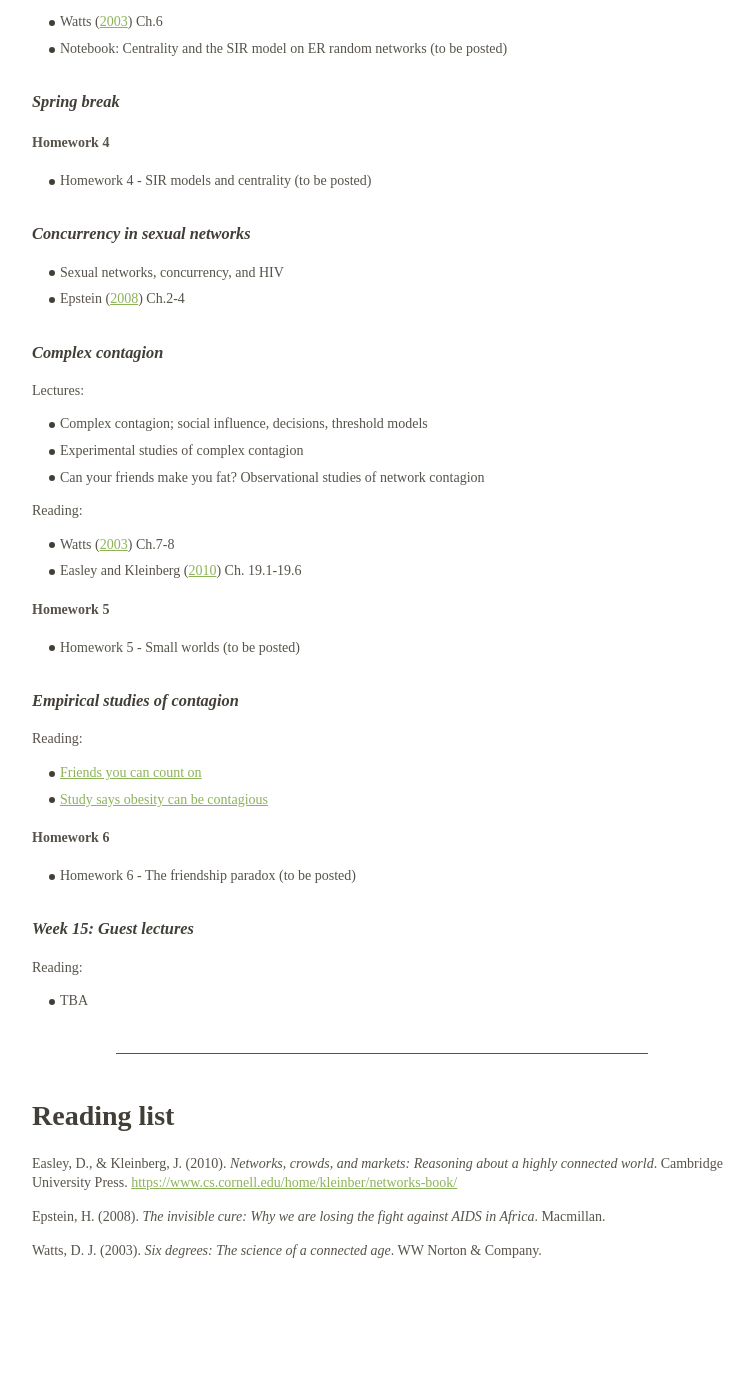
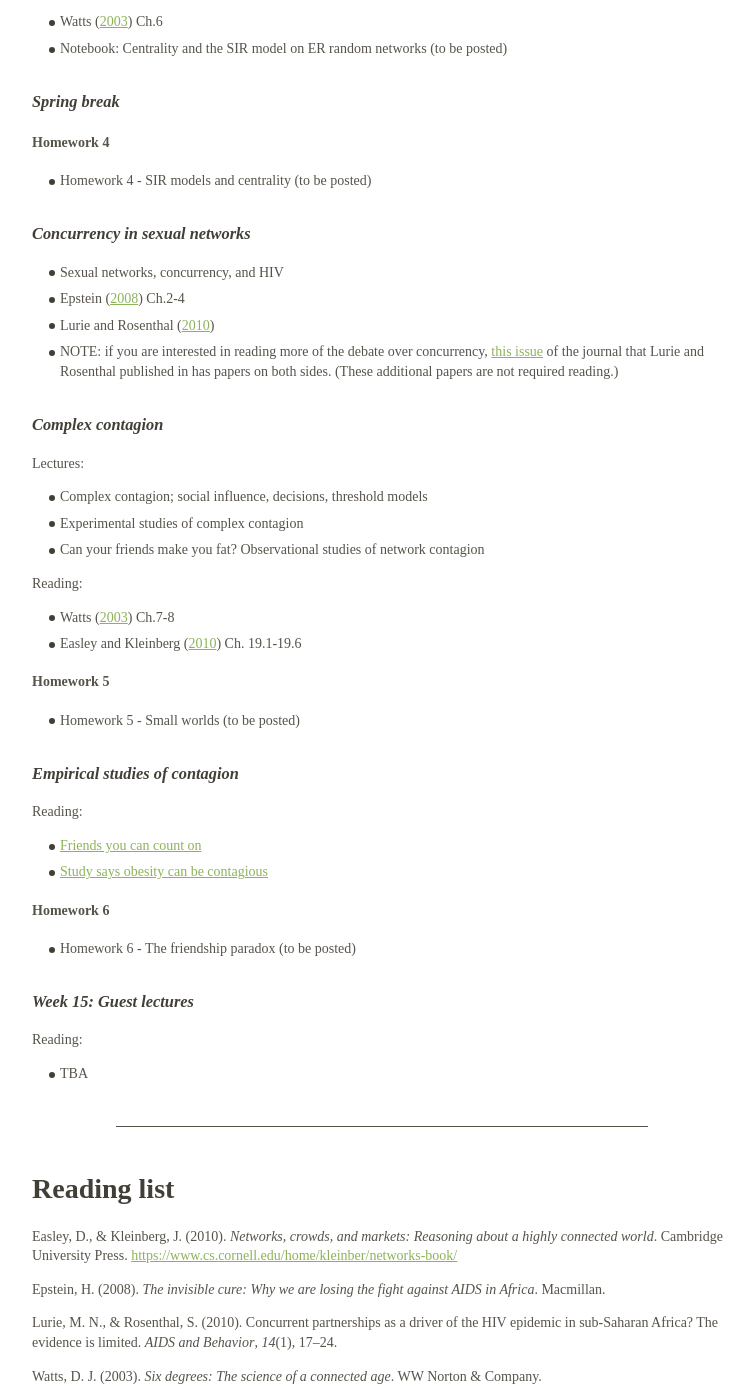
Before and after one commit to dfeehan/dfeehan.github.io, a Jekyll site: the page teaching/2019sp_demog180.html, which Jekyll copies as it is, in a window 1280 px wide and 1400 px high, scrolled down 7321 px. Shown: the whole window, without its empty margins (258-1012 px from the left). Built offline with Jekyll 4.4.1, drawn with Linux system fonts in a browser that asks for light colours; before the commit the page ends 8595 px from its top, so only the background shows below that.

Commit message:
added lurie + rosenthal reading

```diff
--- a/teaching/2019sp_demog180.html
+++ b/teaching/2019sp_demog180.html
@@ -873,6 +873,8 @@ Final exam: Wednesday, May 15th, 11:30am-2:30pm (location TBD)</p>
 <ul>
 <li>Sexual networks, concurrency, and HIV</li>
 <li><span class="citation" data-cites="epstein_invisible_2008">Epstein (<a href="#ref-epstein_invisible_2008">2008</a>)</span> Ch.2-4</li>
+<li><span class="citation" data-cites="lurie_concurrent_2010">Lurie and Rosenthal (<a href="#ref-lurie_concurrent_2010">2010</a>)</span></li>
+<li>NOTE: if you are interested in reading more of the debate over concurrency, <a href="https://link.springer.com/journal/10461/14/1/page/1">this issue</a> of the journal that Lurie and Rosenthal published in has papers on both sides. (These additional papers are not required reading.)</li>
 </ul>
 <h3 id="sec:complexcontagion">Complex contagion</h3>
 <p>Lectures:</p>
@@ -947,6 +949,9 @@ Final exam: Wednesday, May 15th, 11:30am-2:30pm (location TBD)</p>
 <div id="ref-epstein_invisible_2008">
 <p>Epstein, H. (2008). <em>The invisible cure: Why we are losing the fight against AIDS in Africa</em>. Macmillan.</p>
 </div>
+<div id="ref-lurie_concurrent_2010">
+<p>Lurie, M. N., &amp; Rosenthal, S. (2010). Concurrent partnerships as a driver of the HIV epidemic in sub-Saharan Africa? The evidence is limited. <em>AIDS and Behavior</em>, <em>14</em>(1), 17–24.</p>
+</div>
 <div id="ref-watts_six_2003">
 <p>Watts, D. J. (2003). <em>Six degrees: The science of a connected age</em>. WW Norton &amp; Company.</p>
 </div>
```
